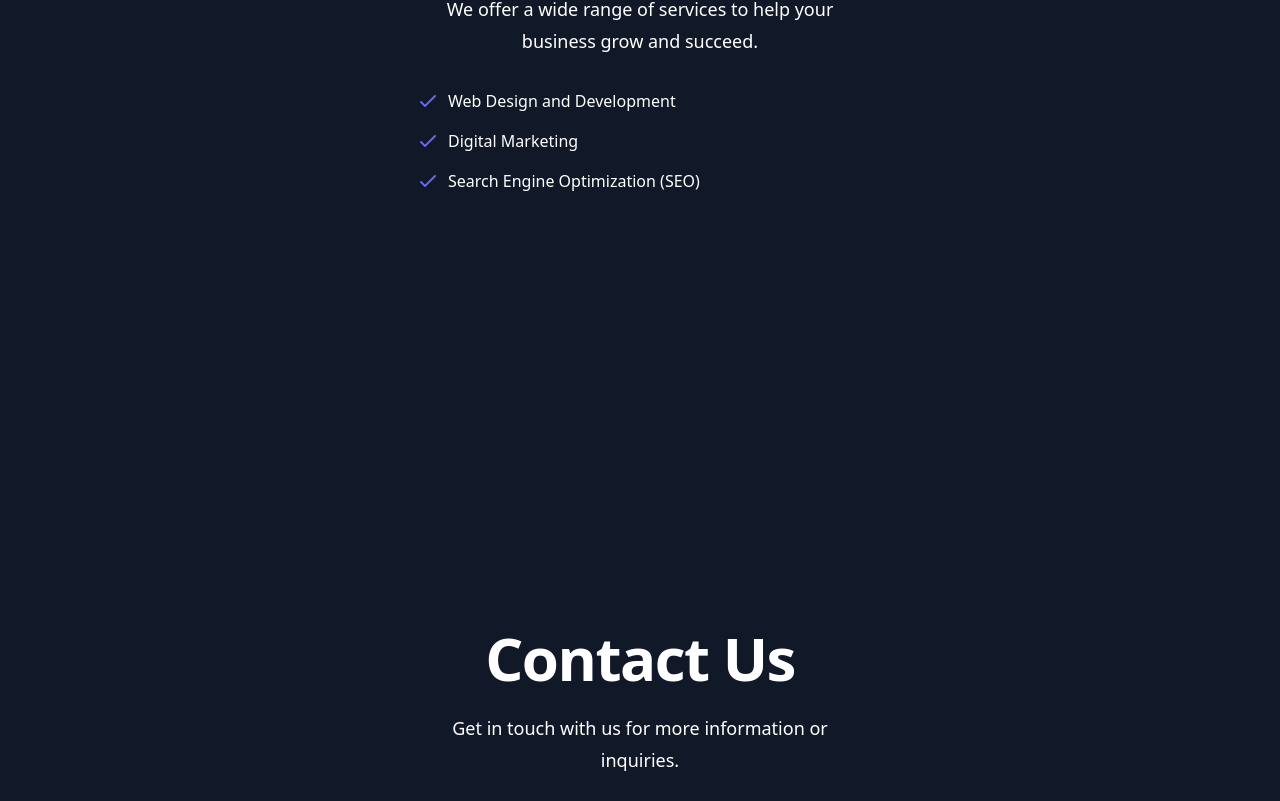
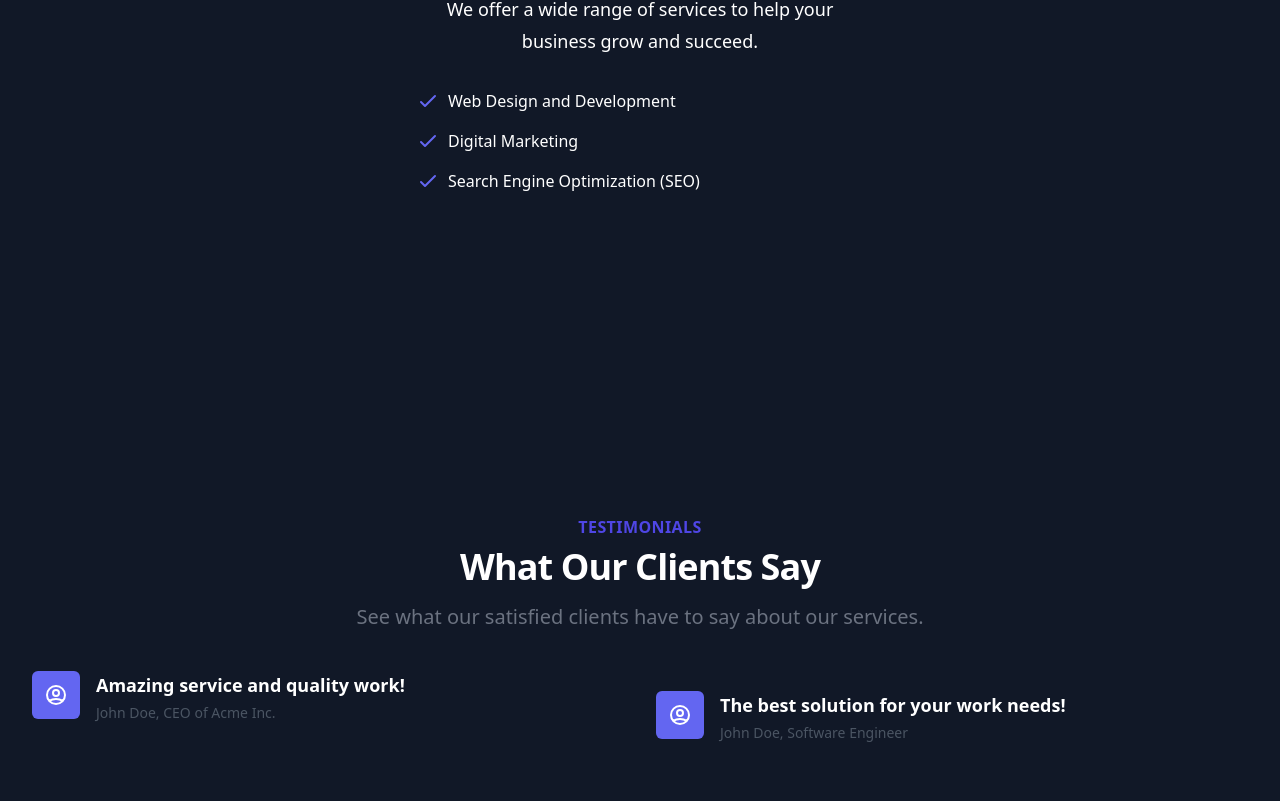
Before and after one commit to AlpianPPLG/hero-section-with-react-js, a React (Vite) app: page / in a window 1280 px wide. Shown: the part 1989-2790 px from the top of the page. Built offline with nearby package versions, Linux system fonts and the light colour scheme.

Commit message:
tambah sesuatu lagi

```diff
--- a/src/App.jsx
+++ b/src/App.jsx
@@ -40,6 +40,9 @@ function App() {
           </a>
           <a href="#services" className="text-white hover:text-gray-300">
             Services
+          </a>
+          <a href="#testimony" className="text-white hover:text-gray-300">
+            Testimony
           </a>
           <a href="#contact" className="text-white hover:text-gray-300">
             Contact
@@ -166,6 +169,113 @@ function App() {
               <span>Search Engine Optimization (SEO)</span>
             </li>
           </ul>
+        </div>
+      </div>
+      <div id="testimony" className="bg-gray-900 py-16">
+        <div className="max-w-7xl mx-auto px-4 sm:px-6 lg:px-8">
+          <div className="lg:text-center">
+            <h2 className="text-base text-indigo-600 font-semibold tracking-wide uppercase">
+              Testimonials
+            </h2>
+            <p className="mt-2 text-3xl leading-8 font-extrabold tracking-tight text-white sm:text-4xl">
+              What Our Clients Say
+            </p>
+            <p className="mt-4 max-w-2xl text-xl text-gray-500 lg:mx-auto">
+              See what our satisfied clients have to say about our services.
+            </p>
+          </div>
+
+          <div className="mt-10">
+            <ul className="md:grid md:grid-cols-2 md:gap-x-8 md:gap-y-10">
+              <li>
+                <div className="flex">
+                  <div className="flex-shrink-0">
+                    <div className="flex items-center justify-center h-12 w-12 rounded-md bg-indigo-500 text-white">
+                      <svg
+                        className="h-6 w-6"
+                        fill="none"
+                        viewBox="0 0 24 24"
+                        stroke="currentColor"
+                      >
+                        <path
+                          strokeLinecap="round"
+                          strokeLinejoin="round"
+                          strokeWidth={2}
+                          d="M5.121 17.804A13.937 13.937 0 0112 16c2.5 0 4.847.655 6.879 1.804M15 10a3 3 0 11-6 0 3 3 0 016 0zm6 2a9 9 0 11-18 0 9 9 0 0118 0z"
+                        />
+                      </svg>
+                    </div>
+                  </div>
+                  <div className="ml-4">
+                    <div className="text-lg leading-7 font-semibold text-white">
+                      Amazing service and quality work!
+                    </div>
+                    <div className="mt-1 text-sm text-gray-600">
+                      John Doe, CEO of Acme Inc.
+                    </div>
+                  </div>
+                </div>
+              </li>
+              <li className="mt-5">
+                <div className="flex">
+                  <div className="flex-shrink-0">
+                    <div className="flex items-center justify-center h-12 w-12 rounded-md bg-indigo-500 text-white">
+                      <svg
+                        className="h-6 w-6"
+                        fill="none"
+                        viewBox="0 0 24 24"
+                        stroke="currentColor"
+                      >
+                        <path
+                          strokeLinecap="round"
+                          strokeLinejoin="round"
+                          strokeWidth={2}
+                          d="M5.121 17.804A13.937 13.937 0 0112 16c2.5 0 4.847.655 6.879 1.804M15 10a3 3 0 11-6 0 3 3 0 016 0zm6 2a9 9 0 11-18 0 9 9 0 0118 0z"
+                        />
+                      </svg>
+                    </div>
+                  </div>
+                  <div className="ml-4">
+                    <div className="text-lg leading-7 font-semibold text-white">
+                      The best solution for your work needs!
+                    </div>
+                    <div className="mt-1 text-sm text-gray-600">
+                      John Doe, Software Engineer
+                    </div>
+                  </div>
+                </div>
+              </li>
+              <li className="mt-5">
+                <div className="flex">
+                  <div className="flex-shrink-0">
+                    <div className="flex items-center justify-center h-12 w-12 rounded-md bg-indigo-500 text-white">
+                      <svg
+                        className="h-6 w-6"
+                        fill="none"
+                        viewBox="0 0 24 24"
+                        stroke="currentColor"
+                      >
+                        <path
+                          strokeLinecap="round"
+                          strokeLinejoin="round"
+                          strokeWidth={2}
+                          d="M5.121 17.804A13.937 13.937 0 0112 16c2.5 0 4.847.655 6.879 1.804M15 10a3 3 0 11-6 0 3 3 0 016 0zm6 2a9 9 0 11-18 0 9 9 0 0118 0z"
+                        />
+                      </svg>
+                    </div>
+                  </div>
+                  <div className="ml-4">
+                    <div className="text-lg leading-7 font-semibold text-white">
+                      Highly recommended for all your web needs!
+                    </div>
+                    <div className="mt-1 text-sm text-gray-600">
+                      Jane Smith, Marketing Manager at XYZ Corp.
+                    </div>
+                  </div>
+                </div>
+              </li>
+            </ul>
+          </div>
         </div>
       </div>
       <div
```
